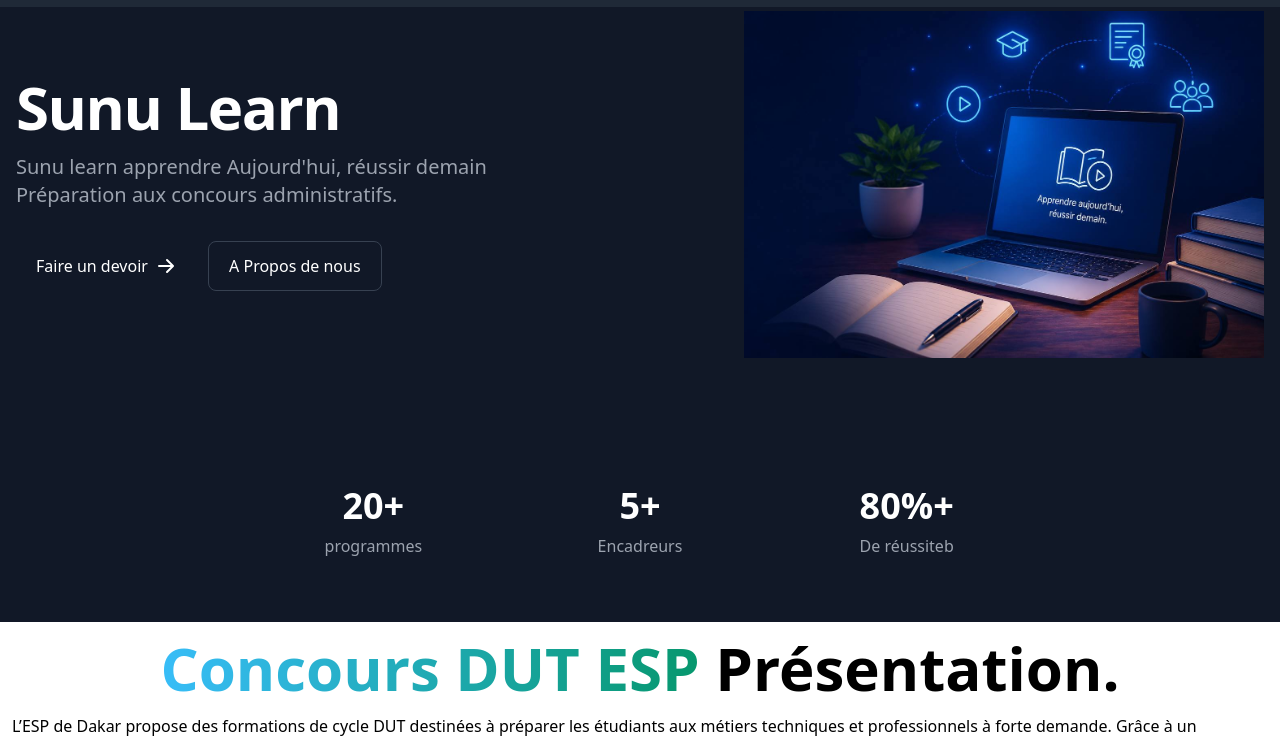
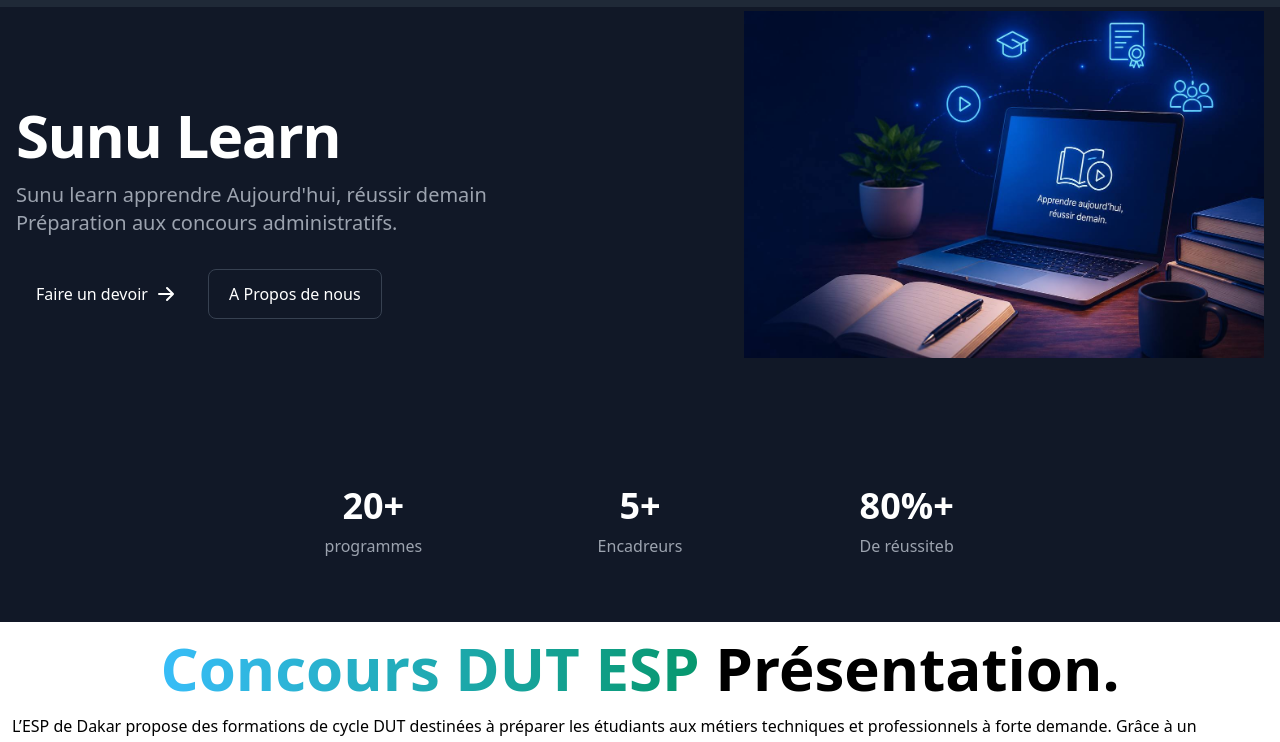
Before and after one commit to muhammad18-diop/frontendSunulearn, a website: page espDUT.html in a window 1280 px wide. Shown: the part 53-795 px from the top of the page. Drawn offline with nearby package versions, Linux system fonts and the light colour scheme.

```diff
--- a/espDUT.html
+++ b/espDUT.html
@@ -62,7 +62,7 @@ href="https://cdnjs.cloudflare.com/ajax/libs/animate.css/4.1.1/animate.min.css"/
 <section class="bg-white dark:bg-gray-900">
     <div class="grid max-w-screen-xl px-4 py-8 mx-auto lg:gap-8 xl:gap-0 lg:py-16 lg:grid-cols-12">
         <div class="mr-auto place-self-center lg:col-span-7">
-            <h1 class="max-w-2xl mb-4 text-4xl font-extrabold tracking-tight leading-none md:text-5xl xl:text-6xl dark:text-white">Sunu Learn</h1>
+            <h1 class="max-w-2xl mb-4 text-4xl font-extrabold tracking-tight leading-none md:text-5xl xl:text-6xl dark:text-white mt-14">Sunu Learn</h1>
             <p class="max-w-2xl mb-6 font-light text-gray-500 lg:mb-8 md:text-lg lg:text-xl dark:text-gray-400">Sunu learn apprendre Aujourd'hui, réussir demain <br> Préparation aux concours administratifs.</p>
             <a href="#" class="inline-flex items-center justify-center px-5 py-3 mr-3 text-base font-medium text-center text-white rounded-lg bg-primary-700 hover:bg-primary-800 focus:ring-4 focus:ring-primary-300 dark:focus:ring-primary-900">
                Faire un devoir
```
Also changed, not shown: index.html (+1 -1 lines), presentation.html (+1 -1 lines), programmes.html (+1 -1 lines).
